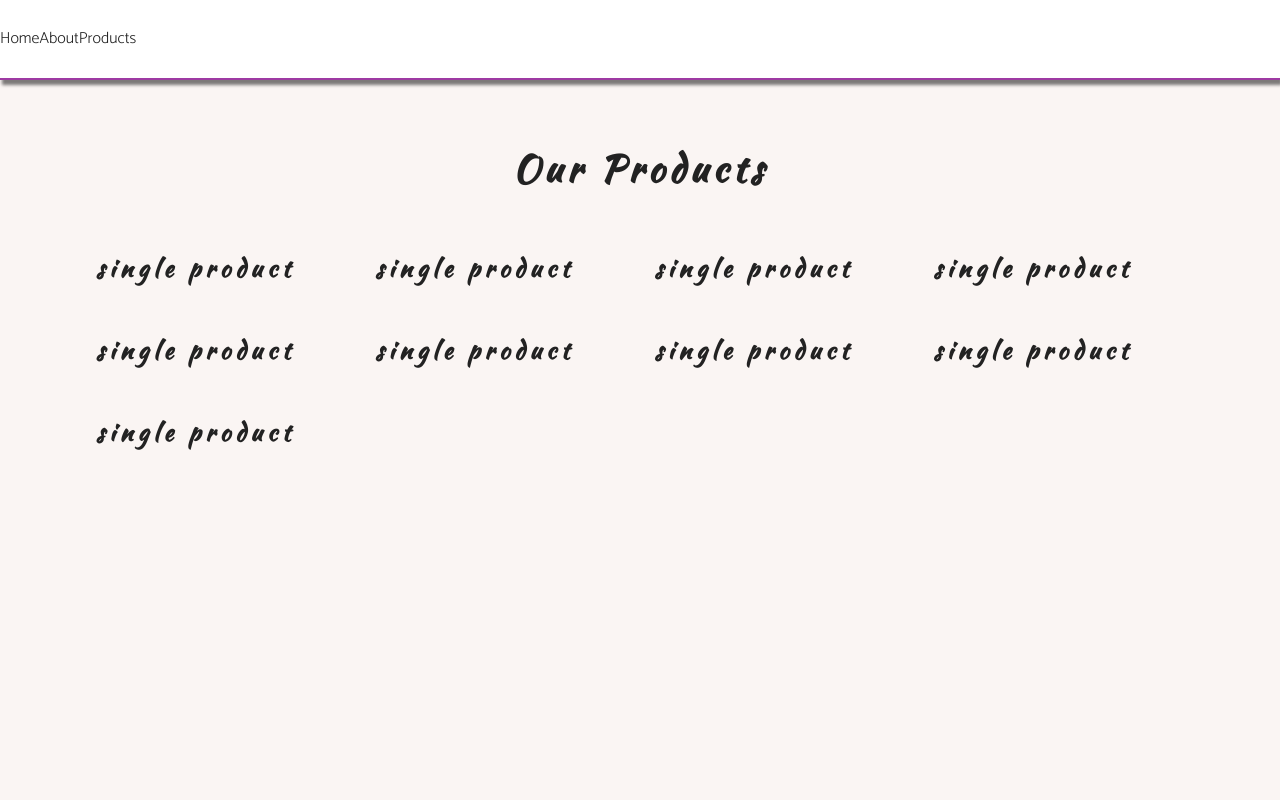
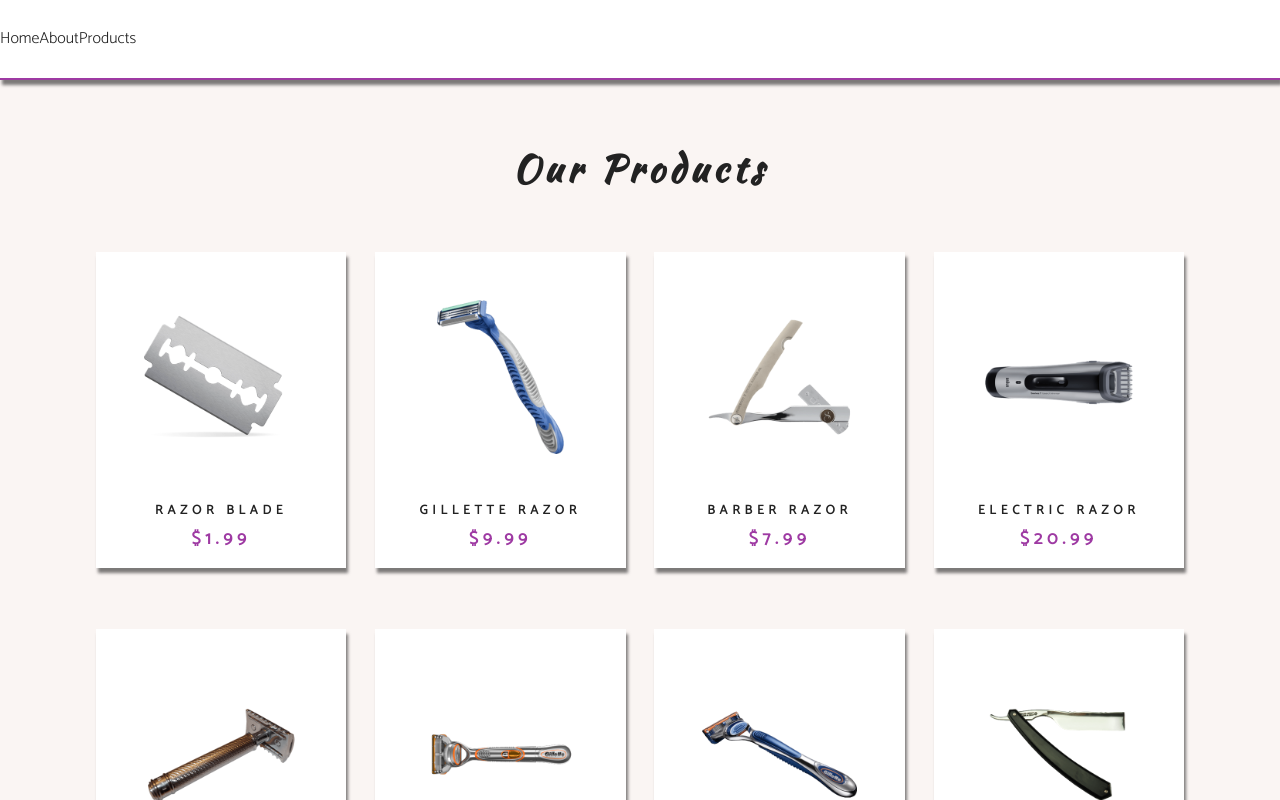
Before and after one commit to Fc0S4b/RazorsSvelte, a Svelte app: page /products in a window 1280 px wide. Shown: the top 800 px of the page. Built offline with nearby package versions, Linux system fonts and the light colour scheme.

Commit message:
Single product Complete

```diff
--- a/src/components/Products/Product.svelte
+++ b/src/components/Products/Product.svelte
@@ -1 +1,18 @@
-<h1>single product</h1>
+<script>
+  export let product;
+  const { title, image, price, id } = product;
+  import { link } from 'svelte-routing';
+</script>
+
+<article class="product">
+  <div class="img-container">
+    <img src={image} alt={title} />
+    <a href={`/products/${id}`} class="btn btn-primary product-link" use:link
+      >details</a
+    >
+  </div>
+  <div class="product-footer">
+    <p class="product-title">{title}</p>
+    <p class="product-price">${price}</p>
+  </div>
+</article>
```
